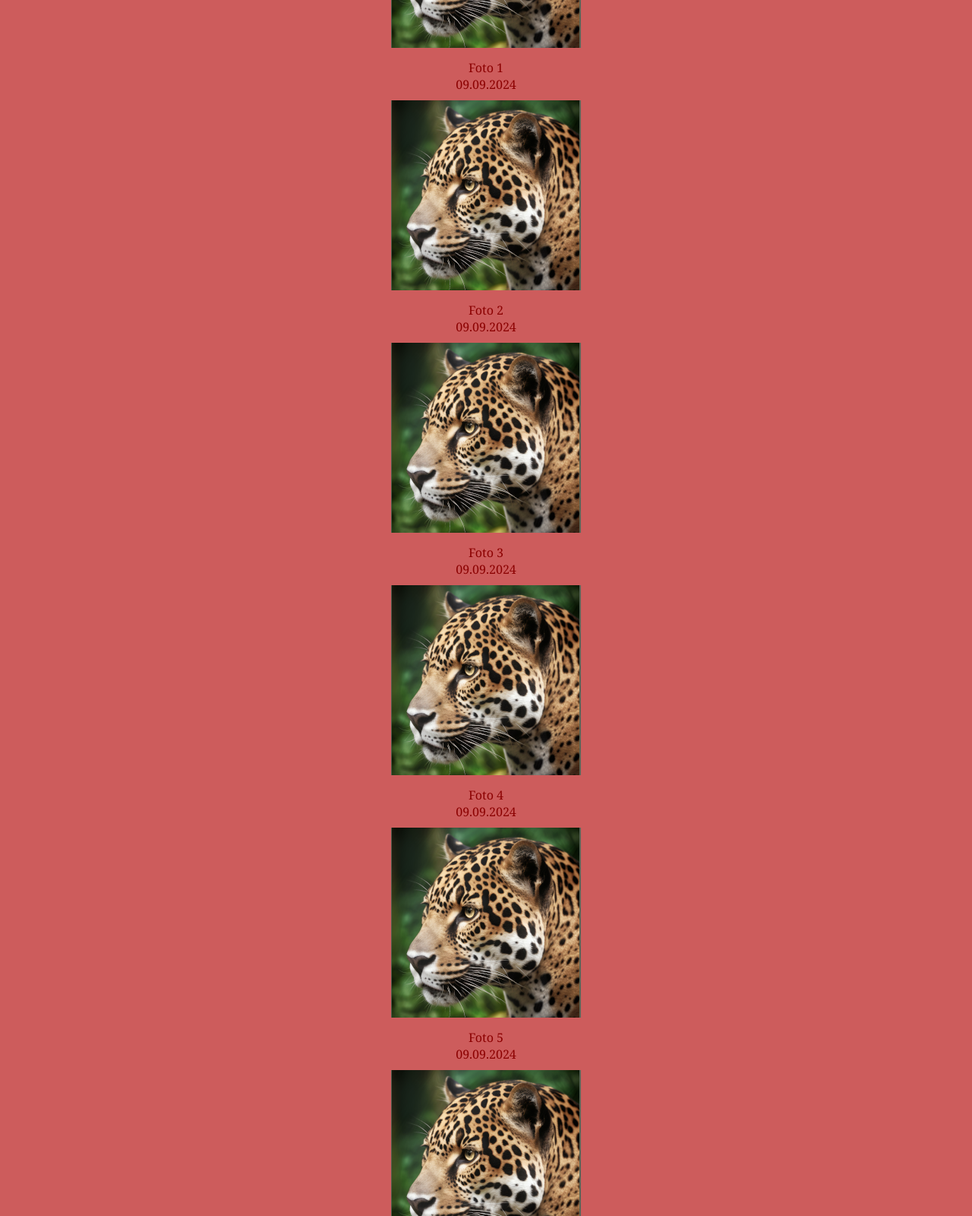
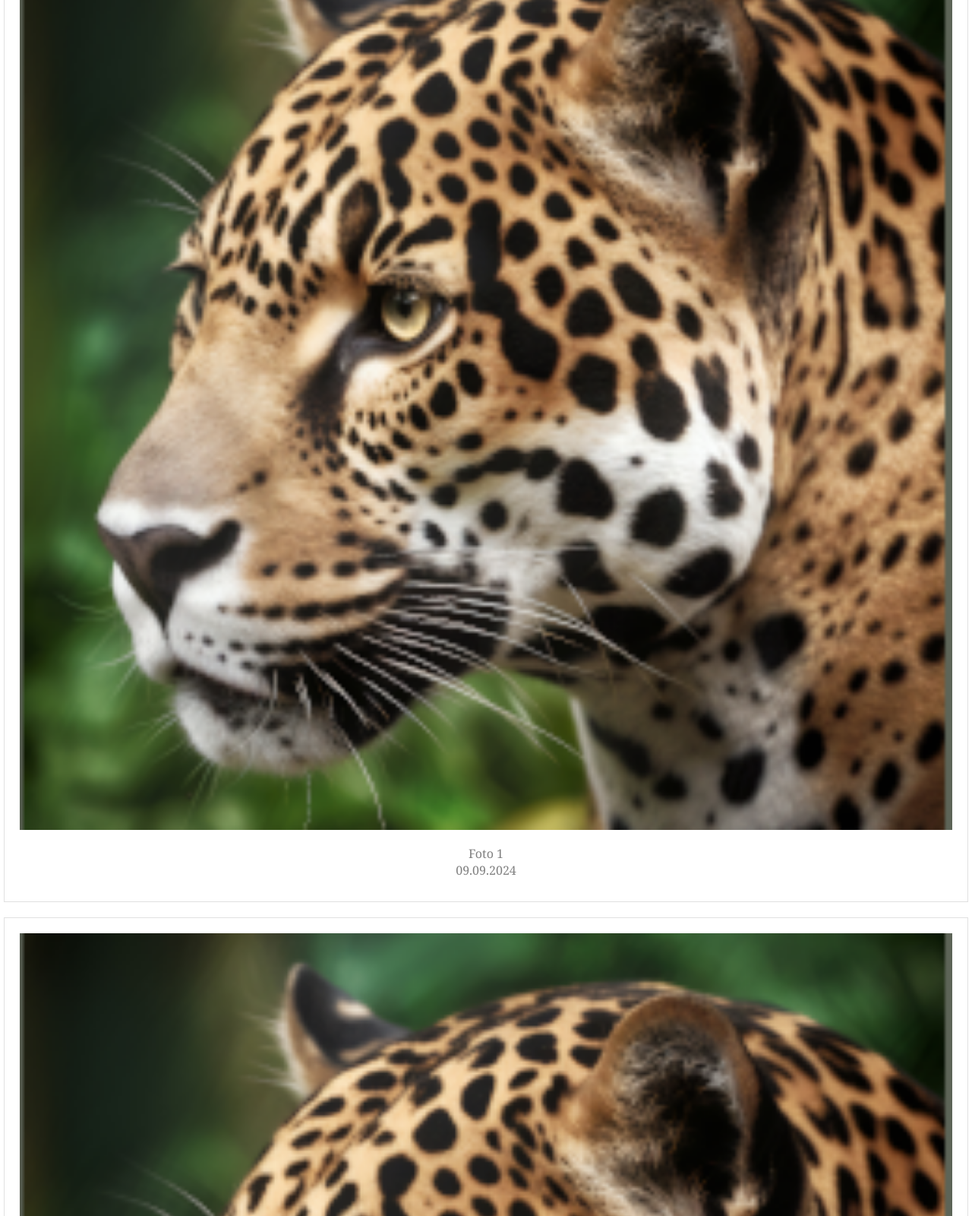
Before and after one commit to lauraduttra/css_flexbox, a plain HTML site: page polaroids/index.html in a window 1280 px wide. Shown: the part 260-1860 px from the top of the page at 76% size. Drawn offline with Linux system fonts and the light colour scheme.

Commit message:
desafio flexbox

```diff
--- a/polaroids/index.html
+++ b/polaroids/index.html
@@ -1,74 +1,70 @@
 <!DOCTYPE html>
-<html lang="en">
+<html lang="pt-br">
 <head>
     <meta charset="UTF-8">
-    <meta name="viewport" content="width=device-width, initial-scale=1.0"><link rel="stylesheet" href="style.css">
+    <meta name="viewport" content="width=device-width, initial-scale=1.0">
+    <link rel="stylesheet" href="style.css">
     <title>Album de fotos - Polaroids</title>
 </head>
 <body>
     <header>
-        <h1>Momentos especiais</h1>
+        <h1> Momentos especiais</h1>
+    </header>
     <main id="album">
-            <!-- primeira coluna -->
         <section class="coluna">
             <section class="products">
-                    <img src="imagens/leopardo.png" alt="leopardo">
+                <img src="imagens/leopardo.png" alt="">
                 <p>Foto 1 <br> 09.09.2024</p>
             </section>
 
             <section class="products">
-                    <img src="imagens/leopardo.png" alt="leopardo">
+            <img src="imagens/leopardo.png" alt="">
                 <p>Foto 2 <br> 09.09.2024</p>
             </section>
+
             <section class="products">
-                    <img src="imagens/leopardo.png" alt="leopardo">
+            <img src="imagens/leopardo.png" alt="">
                 <p>Foto 3 <br> 09.09.2024</p>
             </section>
-
         </section>
 
-            <!-- segunda coluna -->
         <section class="coluna">
             <section class="products">
-                    <img src="imagens/leopardo.png" alt="leopardo">
+            <img src="imagens/leopardo.png" alt="">
                 <p>Foto 4 <br> 09.09.2024</p>
             </section>
 
             <section class="products">
-                    <img src="imagens/leopardo.png" alt="leopardo">
+                <img src="imagens/leopardo.png" alt="">
                 <p>Foto 5 <br> 09.09.2024</p>
             </section>
 
             <section class="products">
-                    <img src="imagens/leopardo.png" alt="leopardo">
+                <img src="imagens/leopardo.png" alt="">
                 <p>Foto 6 <br> 09.09.2024</p>
             </section>
         </section>
 
-             <!-- terceira coluna -->
         <section class="coluna">
             <section class="products">
-                    <img src="imagens/leopardo.png" alt="leopardo">
+                <img src="imagens/leopardo.png" alt="">
                 <p>Foto 7 <br> 09.09.2024</p>
             </section>
 
             <section class="products">
-                    <img src="imagens/leopardo.png" alt="leopardo">
+                <img src="imagens/leopardo.png" alt="">
                 <p>Foto 8 <br> 09.09.2024</p>
             </section>
 
             <section class="products">
-                    <img src="imagens/leopardo.png" alt="leopardo">
+                <img src="imagens/leopardo.png" alt="">
                 <p>Foto 9 <br> 09.09.2024</p>
             </section>
         </section>
-
-
-
     </main>
     <footer>
         <p>fotos de momentos especiais</p>
     </footer>
-    </header>
+
 </body>
 </html>
--- a/polaroids/style.css
+++ b/polaroids/style.css
@@ -10,14 +10,50 @@
     margin: 0;
     text-align: center;
     padding: 10px;
-    color: darkred;
+    color: gray;
     font-family: Georgia, 'Times New Roman', Times, serif;
 }
 
 header {
     font-family: Georgia, 'Times New Roman', Times, serif;
     text-align: center;
-    color: darkred;
+    color: green;
     padding: 30px;
-    background-color: indianred;
+    background-color: darkseagreen;
 }
+footer {
+    font-family: Georgia, 'Times New Roman', Times, serif;
+    font-weight: bolder;
+    background-color: black;
+    color: #ffff;
+    padding:30px;
+    text-align: center;
+
+}
+
+.products{
+    background-color: #ffff;
+    border: 1px solid #dddd;
+    padding: 20px;
+    margin-bottom: 20px;
+    /* transformando em container */
+    display: flex;
+    /* deixa o texto embaixo da imagem */
+    flex-direction: column;
+}
+.products img{
+    width: 100%;
+    height: auto;
+    padding-bottom: 10px;
+    /* transformar a imagem em responsiva */
+}
+
+main#album{
+    display: flex;
+    flex-flow: row wrap;
+    justify-content: space-around;
+}
+section.coluna{
+    flex: 1 1 100%;
+    padding: 0px 5px;
+}
```
Also changed, not shown: jogo-sapo.png (added). Lines whose indentation alone changed are shown as unchanged.
